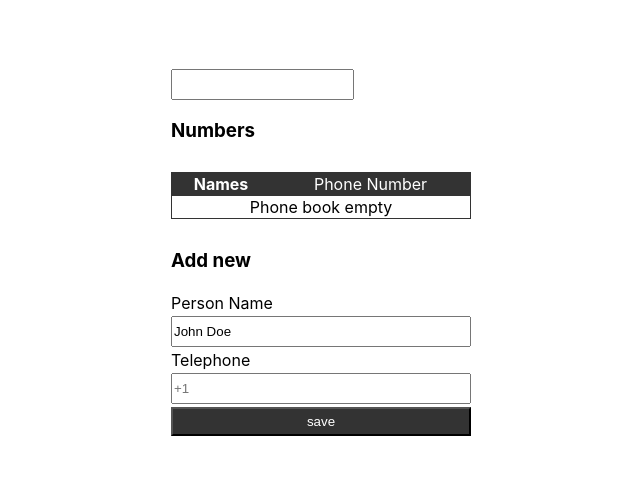
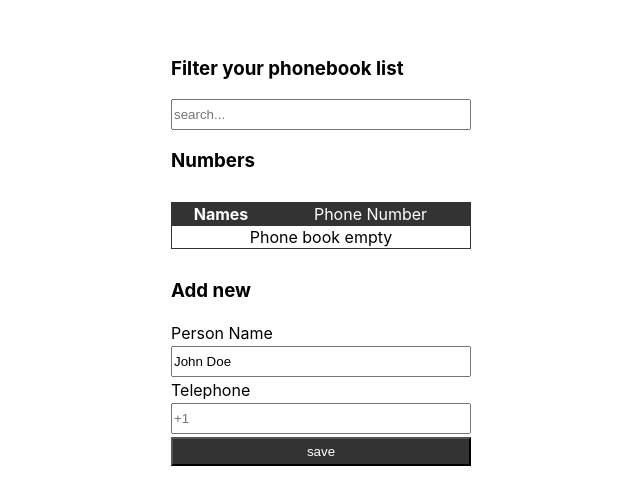
Before and after one commit to ElvisAns/openfullstack, a React (Create React App) app in the folder part2/phonebook/: page / in a window 1280 px wide. Shown: the part 146-650 px from the top of the page, without its empty margins (319-959 px from the left). Built offline with nearby package versions, Linux system fonts and the light colour scheme.

Commit message:
enh : add title to the search input

```diff
--- a/part2/phonebook/src/components/Search.js
+++ b/part2/phonebook/src/components/Search.js
@@ -1,6 +1,9 @@
-const Search = (props)=>{
-    return(
-        <input type="search" value={props.personsToShow} onChange={props.updatePersonsToShow}/>
+const Search = (props) => {
+    return (
+        <>
+            <h3>Filter your phonebook list</h3>
+            <input className="searchInput" placeholder="search..." type="search" value={props.personsToShow} onChange={props.updatePersonsToShow} />
+        </>
     )
 }
 
```
